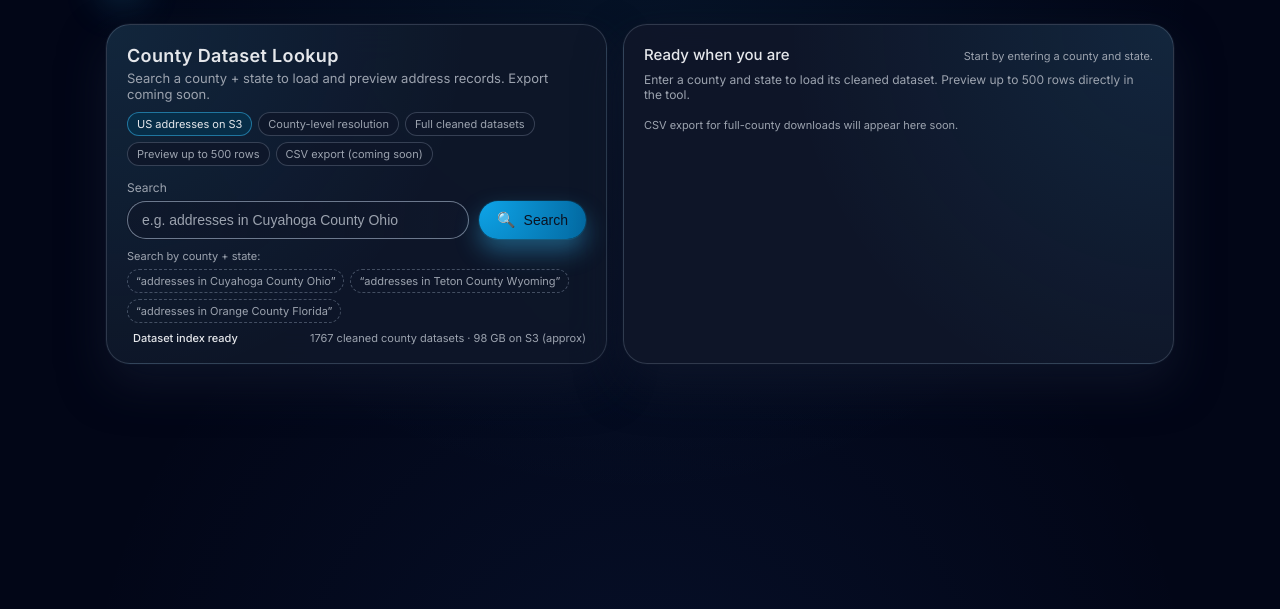
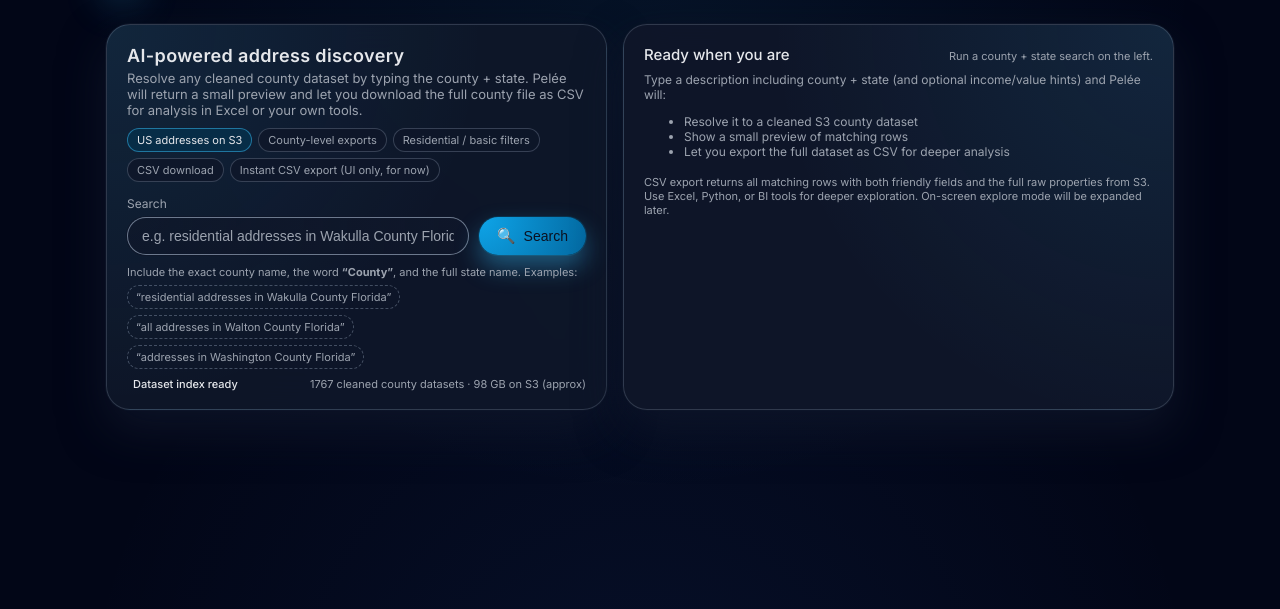
Before and after one commit to ccjackb22/Pelee.Residential, a Flask app: page / in a window 1280 px wide. Shown: the part 64-673 px from the top of the page. Run offline with Flask 3, Linux system fonts and the light colour scheme; the visitor is signed in with stand-in values (Sample User, id 1).

Commit message:
Update index.html

```diff
--- a/templates/index.html
+++ b/templates/index.html
@@ -456,18 +492,19 @@
       <!-- LEFT: Query / Input -->
       <section class="card">
         <div class="card-header">
-          <div class="card-title">County Dataset Lookup</div>
+          <div class="card-title">AI-powered address discovery</div>
           <div class="card-subtitle">
-            Search a county + state to load and preview address records. Export coming soon.
+            Resolve any cleaned county dataset by typing the county + state. Pelée will return a small preview
+            and let you download the full county file as CSV for analysis in Excel or your own tools.
           </div>
         </div>
 
         <div class="pill-row">
           <div class="pill pill-strong">US addresses on S3</div>
-          <div class="pill">County-level resolution</div>
-          <div class="pill">Full cleaned datasets</div>
-          <div class="pill">Preview up to 500 rows</div>
-          <div class="pill">CSV export (coming soon)</div>
+          <div class="pill">County-level exports</div>
+          <div class="pill">Residential / basic filters</div>
+          <div class="pill">CSV download</div>
+          <div class="pill">Instant CSV export (UI only, for now)</div>
         </div>
 
         <form class="query-form" method="POST" action="/search">
@@ -479,7 +516,7 @@
               id="query"
               class="query-input"
               autocomplete="off"
-              placeholder="e.g. addresses in Cuyahoga County Ohio"
+              placeholder="e.g. residential addresses in Wakulla County Florida"
               value="{{ query or '' }}"
             />
             <button class="btn-primary" type="submit">
@@ -489,11 +526,12 @@
           </div>
 
           <div class="hint">
-            Search by county + state:
+            Include the exact county name, the word <strong>“County”</strong>, and the full state name.
+            Examples:
             <div class="examples-list">
-              <span class="example-pill">“addresses in Cuyahoga County Ohio”</span>
-              <span class="example-pill">“addresses in Teton County Wyoming”</span>
-              <span class="example-pill">“addresses in Orange County Florida”</span>
+              <span class="example-pill">“residential addresses in Wakulla County Florida”</span>
+              <span class="example-pill">“all addresses in Walton County Florida”</span>
+              <span class="example-pill">“addresses in Washington County Florida”</span>
             </div>
           </div>
         </form>
@@ -521,7 +559,7 @@
             {% if query %}
               <span><strong>Query:</strong> {{ query }}</span>
             {% else %}
-              <span>Start by entering a county and state.</span>
+              <span>Run a county + state search on the left.</span>
             {% endif %}
           </div>
         </div>
@@ -540,17 +578,22 @@
             {% if dataset_key %}
               <div><strong>Dataset:</strong> {{ dataset_key }}</div>
             {% endif %}
-            {% if total_results is not none %}
+            {% if total is not none %}
               <div>
-                <strong>Results:</strong>
-                Showing {{ shown_results or 0 }} of {{ total_results }}
+                <strong>Preview:</strong>
+                Showing {{ shown or 0 }} rows from this county-level dataset.
+                Download CSV to work with all matching rows.
               </div>
             {% endif %}
           </div>
         {% else %}
           <div class="results-summary">
-            Enter a county and state to load its cleaned dataset.
-            Preview up to 500 rows directly in the tool.
+            Type a description including county + state (and optional income/value hints) and Pelée will:
+            <ul>
+              <li>Resolve it to a cleaned S3 county dataset</li>
+              <li>Show a small preview of matching rows</li>
+              <li>Let you export the full dataset as CSV for deeper analysis</li>
+            </ul>
           </div>
         {% endif %}
 
@@ -575,16 +618,16 @@
                     <td>{{ row.city or row.City or '' }}</td>
                     <td>{{ row.state or row.State or '' }}</td>
                     <td>{{ row.zip or row.Zip or row.postal_code or '' }}</td>
-                    <td class="{{ (row.income or 0) | int >= 200000 and 'value-high' or 'value-low' }}">
-                      {% if row.income %}
-                        ${{ row.income | int }}
+                    <td class="{{ (row.income or row.estimated_income or 0) | int >= 200000 and 'value-high' or 'value-low' }}">
+                      {% if row.income or row.estimated_income %}
+                        ${{ (row.income or row.estimated_income) | int }}
                       {% else %}
                         —
                       {% endif %}
                     </td>
                     <td>
-                      {% if row.home_value %}
-                        ${{ row.home_value | int }}
+                      {% if row.home_value or row.value or row.estimated_value %}
+                        ${{ (row.home_value or row.value or row.estimated_value) | int }}
                       {% else %}
                         —
                       {% endif %}
@@ -592,7 +635,11 @@
                     <td>
                       <span class="pill-tag">
                         <span class="pill-tag-dot"></span>
-                        Residential
+                        {% if row.landuse or row.land_use %}
+                          {{ row.landuse or row.land_use }}
+                        {% else %}
+                          Residential
+                        {% endif %}
                       </span>
                     </td>
                   </tr>
@@ -600,17 +647,56 @@
               </tbody>
             </table>
           </div>
+
+          {% if download_available %}
+            <form method="POST" action="/download" class="download-form">
+              <input type="hidden" name="query" value="{{ query }}">
+              <button type="submit" class="btn-secondary" id="download-btn">
+                ⬇️ Download full CSV
+              </button>
+              <button type="button" class="btn-secondary btn-disabled" id="explore-btn" disabled>
+                🔍 Explore full results (after download)
+              </button>
+            </form>
+          {% endif %}
         {% elif query %}
           <div class="results-summary">
-            No results found. Check the county name and state.
+            No matching addresses found. Try:
+            <ul>
+              <li>Removing income / value phrases from the query</li>
+              <li>Checking the county spelling and including the word “County”</li>
+              <li>Using a different county + state combination</li>
+            </ul>
           </div>
         {% endif %}
 
         <div class="footer-note">
-          CSV export for full-county downloads will appear here soon.
+          CSV export returns all matching rows with both friendly fields and the full raw properties from S3.
+          Use Excel, Python, or BI tools for deeper exploration. On-screen explore mode will be expanded later.
         </div>
       </section>
     </div>
   </div>
+
+  <script>
+    (function () {
+      const downloadBtn = document.getElementById('download-btn');
+      const exploreBtn = document.getElementById('explore-btn');
+
+      if (!downloadBtn || !exploreBtn) return;
+
+      // Enable explore only after user clicks download
+      downloadBtn.addEventListener('click', function () {
+        exploreBtn.disabled = false;
+        exploreBtn.classList.remove('btn-disabled');
+      });
+
+      exploreBtn.addEventListener('click', function () {
+        if (exploreBtn.disabled) return;
+        // Placeholder behavior for now – can wire to a richer explorer later
+        alert('Explore mode will open richer in-browser tools later. For now, use the CSV in Excel or your own stack.');
+      });
+    })();
+  </script>
 </body>
 </html>
```
Also changed, not shown: other parts of templates/index.html (+37 -1 lines).
